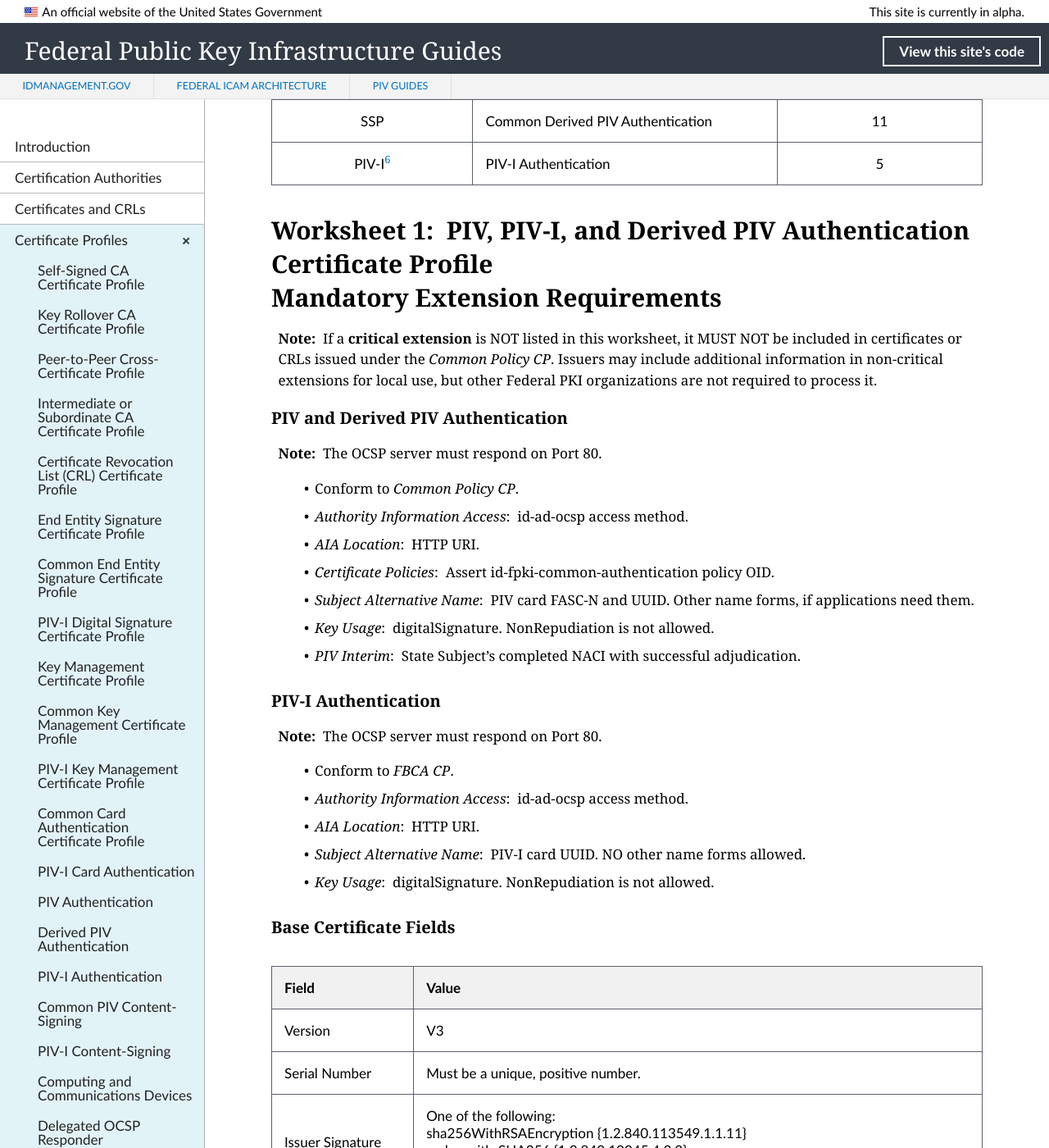
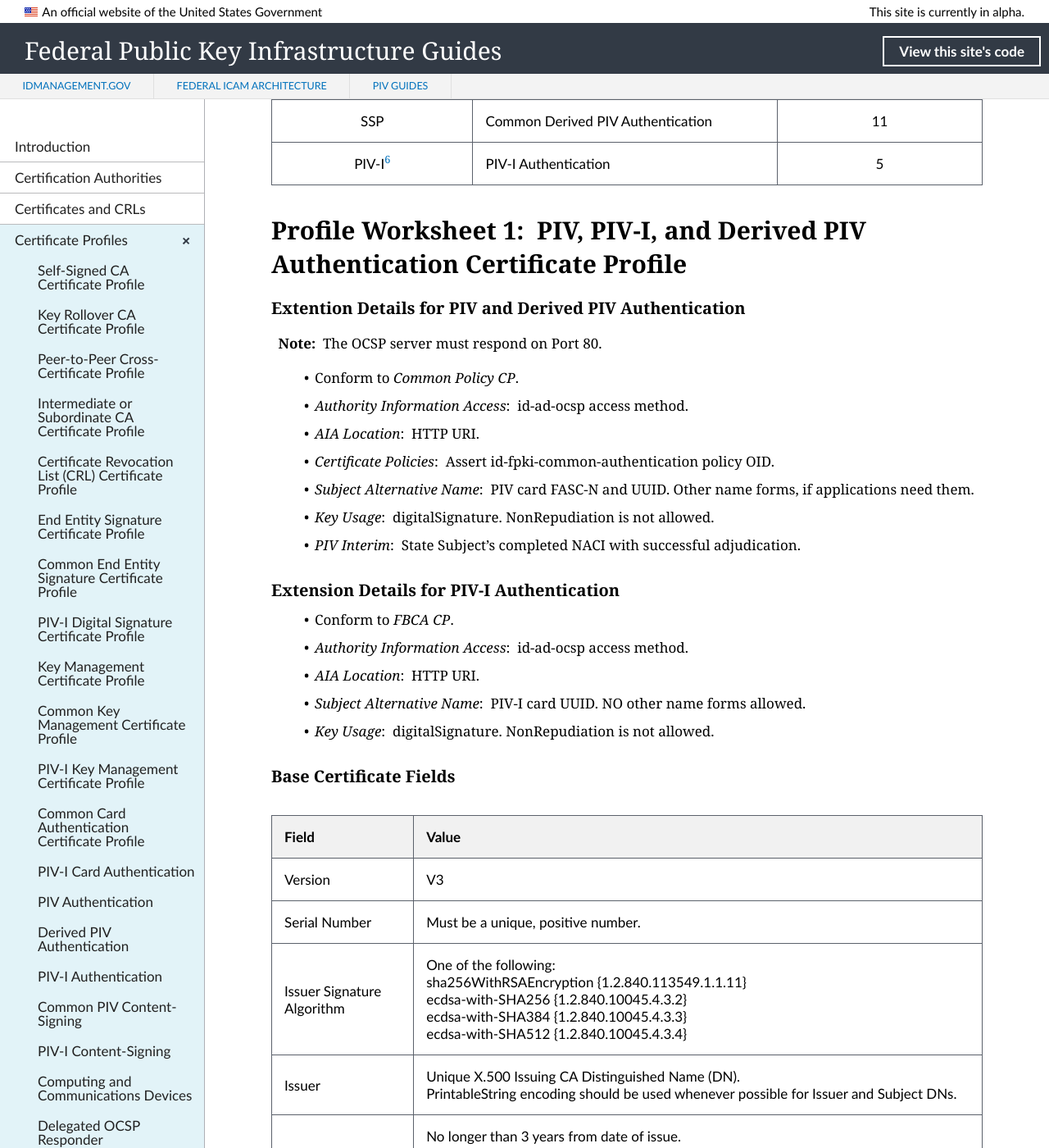
Before and after one commit to GSA/fpki-guides, a Jekyll site: the page built from _profiles/21_all_piv_auth.md, in a window 1280 px wide and 1400 px high, scrolled down 504 px. Shown: the whole window at 82% size. Built offline with Jekyll 4.4.1, drawn with Linux system fonts in a browser that asks for light colours; nearby versions of some CDN libraries; library files that are not in the unit come from our copies; some of the changed text lies outside the part shown.

Commit message:
Update 21_all_piv_auth.md
Reformatting and edits

```diff
--- a/_profiles/21_all_piv_auth.md
+++ b/_profiles/21_all_piv_auth.md
@@ -15,13 +15,9 @@
 |  PIV-I<sup>[6](#6)</sup>  | PIV-I Authentication  |  5|
 
 
-## Worksheet 1:&nbsp;&nbsp;PIV, PIV-I, and Derived PIV Authentication Certificate Profile
+## Profile Worksheet 1:&nbsp;&nbsp;PIV, PIV-I, and Derived PIV Authentication Certificate Profile
 
-## Mandatory Extension Requirements
-
-**Note:**&nbsp;&nbsp;If a **critical extension** is NOT listed in this worksheet, it MUST NOT be included in certificates or CRLs issued under the _Common Policy CP_. Issuers may include additional information in non-critical extensions for local use, but other Federal PKI organizations are not required to process it.
-
-### PIV and Derived PIV Authentication
+### Extention Details for PIV and Derived PIV Authentication
 
 **Note:**&nbsp;&nbsp;The OCSP server must respond on Port 80.
 
@@ -33,9 +29,7 @@
 * _Key Usage_:&nbsp;&nbsp;digitalSignature. NonRepudiation is not allowed.
 * _PIV Interim_:&nbsp;&nbsp;State Subject's completed NACI with successful adjudication.
 
-### PIV-I Authentication
-
-**Note:**&nbsp;&nbsp;The OCSP server must respond on Port 80.
+### Extension Details for PIV-I Authentication
 
 * Conform to _FBCA CP_.
 * _Authority Information Access_:&nbsp;&nbsp;id-ad-ocsp access method.
@@ -57,6 +51,10 @@
 | Signature   |   sha256WithRSAEncryption {1.2.840.113549.1.1.11}<br>or ECDSA with appropriate Hash.   |
 
 ### Mandatory Extensions
+
+**Notes:**
+* If a critical extension is NOT listed in this worksheet, it MUST NOT be included in certificates or CRLs issued under the _Common Policy CP_. Issuers may include additional information in non-critical extensions for local use, but other Federal PKI organizations are not required to process it.
+* The OSCP server must respond on Port 80.<!--Can this statement go into the profile somewhere?-->
 
 | **Extension** |  **Critical** | **PIV (14)** | **Derived PIV (15)**  |  **PIV-I (16)** |
 | :-------- | :-----: | :----- | :-----  | :-----  |
```
